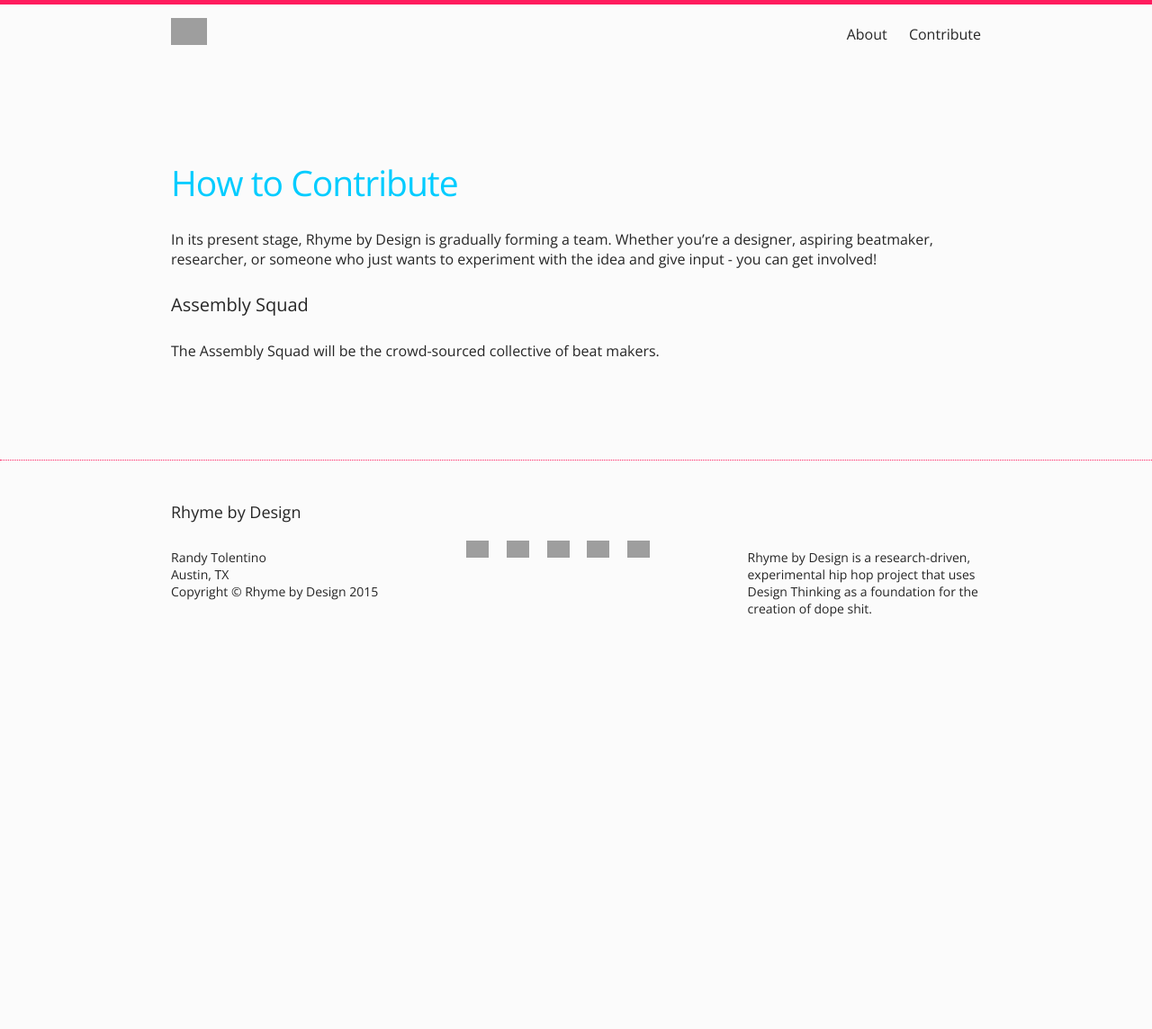
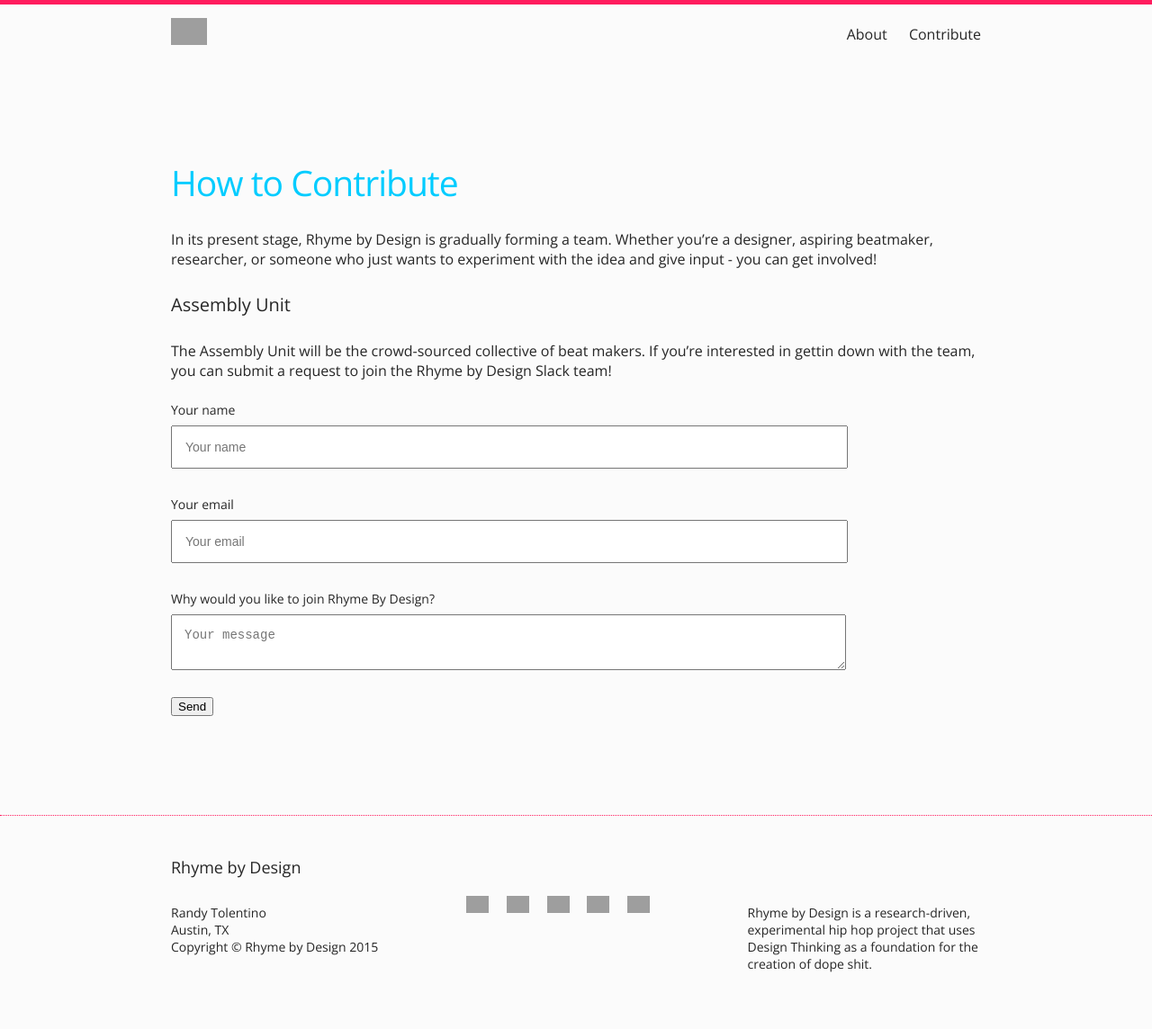
Before and after one commit to designrhyming/designrhyming, a Jekyll site: the page built from contribute.md, in a window 1280 px wide. Shown: the whole page at 90% size. Built offline with Jekyll 4.4.1, drawn with Linux system fonts in a browser that asks for light colours; before the commit the page ends 900 px from its top, so only the background shows below that; grey boxes are pictures that could not be loaded.

Commit message:
form in the works

```diff
--- a/_layouts/splash.html
+++ b/_layouts/splash.html
@@ -28,6 +28,7 @@
     </div>
 
     {% include footer.html %}
+  <script src="https://ajax.googleapis.com/ajax/libs/jquery/2.1.4/jquery.min.js"></script>
 
   </body>
 
--- a/_sass/_layout.scss
+++ b/_sass/_layout.scss
@@ -161,6 +161,21 @@
     }
 }
 
+/**
+ * Contact Form
+ */
+
+ .contact-form {
+    padding: 1em;
+    width: 80%;
+    font-size: .875em;
+    display: block;
+    margin: .5em 0 2em 0;
+ }
+
+ .form-text {
+    font-size: .875em;
+ }
 
 
 /**
--- a/contribute.md
+++ b/contribute.md
@@ -6,6 +6,24 @@
 
 In its present stage, Rhyme by Design is gradually forming a team. Whether you're a designer, aspiring beatmaker, researcher, or someone who just wants to experiment with the idea and give input - you can get involved!
 
-####Assembly Squad
+####Assembly Unit
 
-The Assembly Squad will be the crowd-sourced collective of beat makers.
+The Assembly Unit will be the crowd-sourced collective of beat makers. If you're interested in gettin down with the team, you can submit a request to join the Rhyme by Design Slack team!
+
+<form id="contactform" method="POST">
+  <input class="contact-form" type="hidden" name="_next" value="https://rhymexdesign.github.io" />
+  <label class="form-text" for="name">Your name</label>
+  <input class="contact-form" type="text" name="name" placeholder="Your name">
+  <label class="form-text" for="email">Your email</label>
+  <input class="contact-form" type="email" name="_replyto" placeholder="Your email">
+  <input class="contact-form" type="hidden" name="_subject" value="Rhyme X Design Request" />
+  <label class="form-text" for="message">Why would you like to join Rhyme By Design?</label>
+  <textarea class="contact-form" name="message" placeholder="Your message"></textarea>
+  <input class="contact-form" type="text" name="_gotcha" style="display:none" />
+  <input class="contact-button" type="submit" value="Send">
+</form>
+
+<script>
+    var contactform =  document.getElementById('contactform');
+    contactform.setAttribute('action', '//formspree.io/' + 'rhymexdesign' + '@' + 'gmail' + '.' + 'com');
+</script>
```
